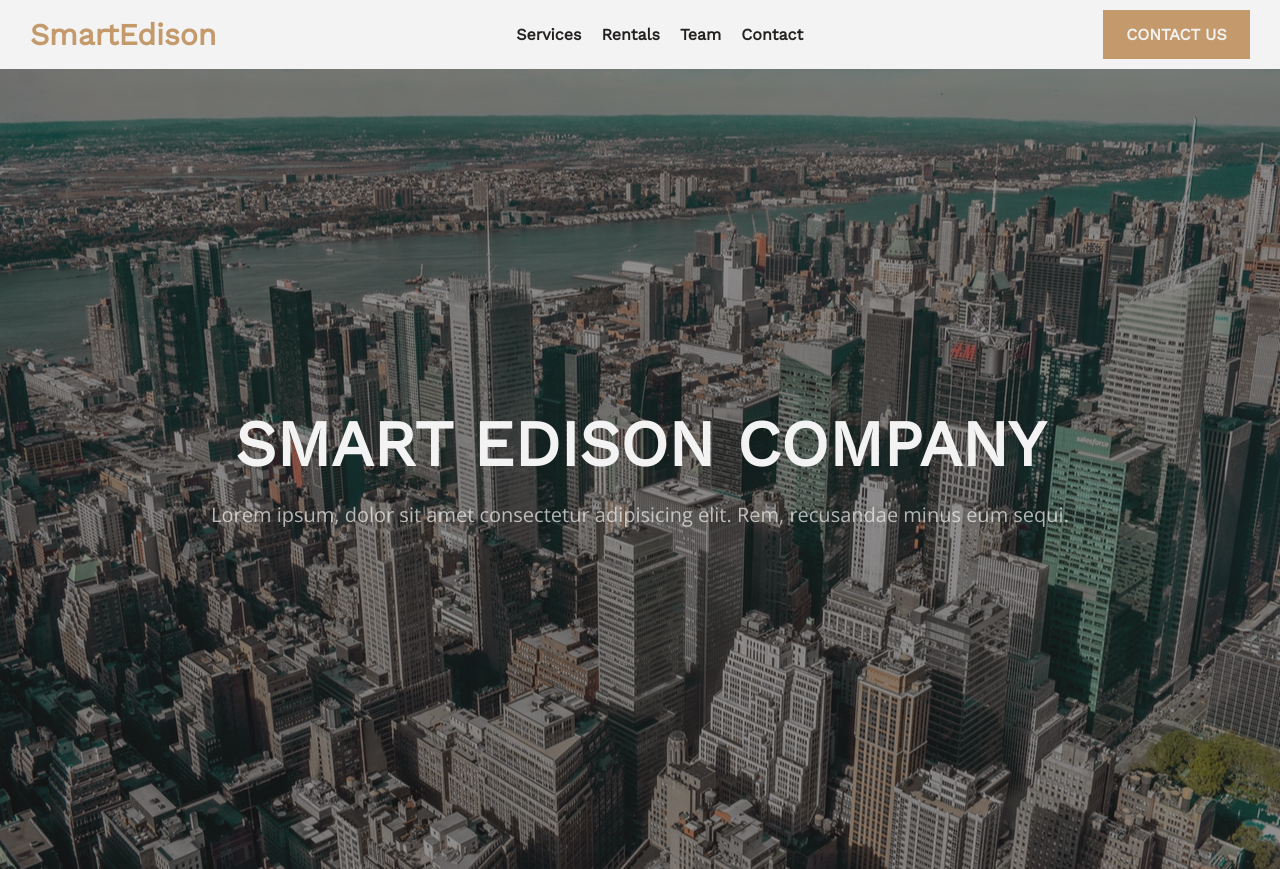
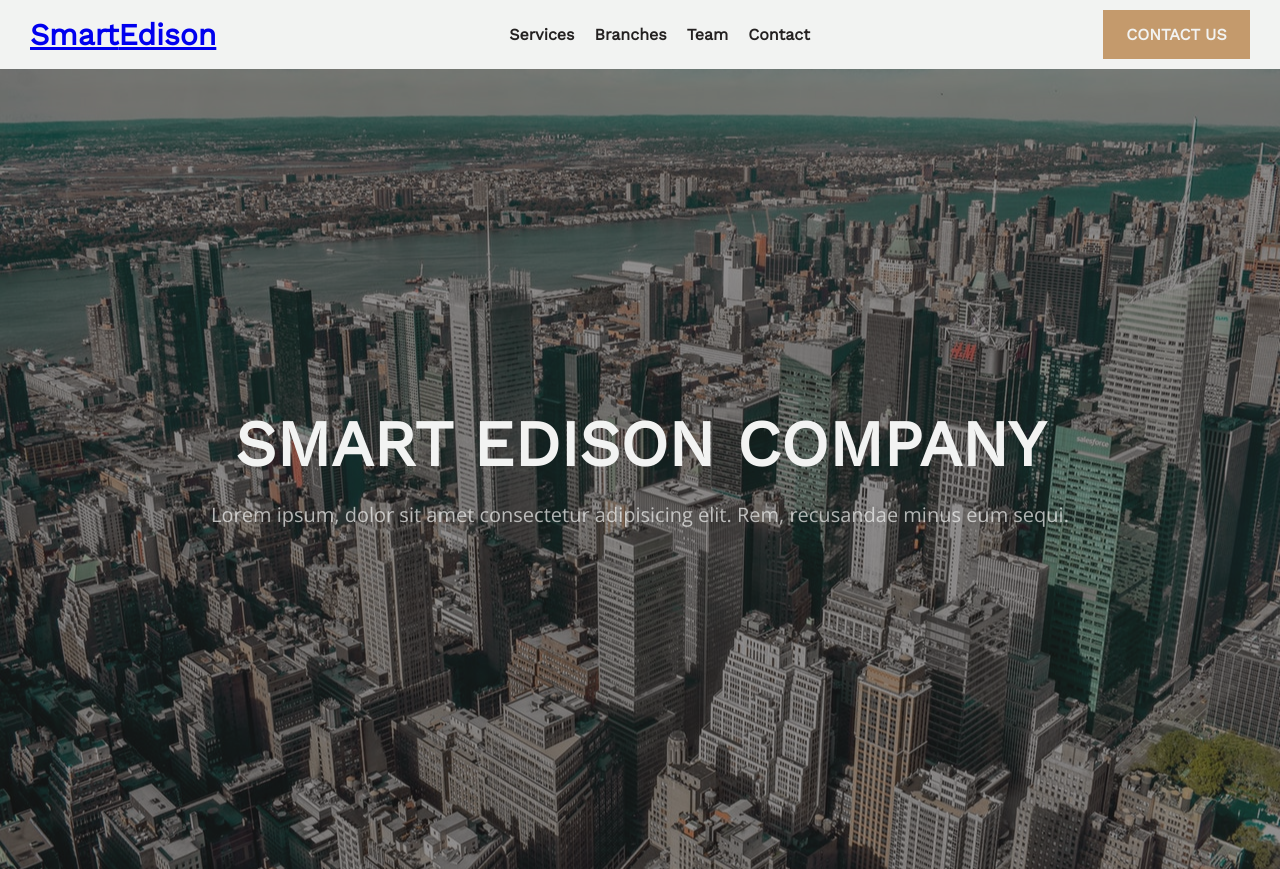
Before and after one commit to DownTheMatrix/lighthouse-construction-company, a website: page index.html in a window 1280 px wide. Shown: the top 869 px of the page. Drawn offline with nearby package versions, Linux system fonts and the light colour scheme.

Commit message:
Add home anchor

```diff
--- a/index.html
+++ b/index.html
@@ -15,11 +15,11 @@
     <!-- Navbar -->
     <nav id="navbar">
       <div class="logo">
-        <h1>Smart<span class="hl">Edison</span></h1>
+        <h1><a href="#home">Smart<span class="hl">Edison</span></a></h1>
       </div>
       <ul class="navlist">
         <li><a href="#services">Services</a></li>
-        <li><a href="#rentals">Rentals</a></li>
+        <li><a href="#branches">Branches</a></li>
         <li><a href="#team">Team</a></li>
         <li><a href="#contact">Contact</a></li>
       </ul>
@@ -197,6 +197,11 @@
         </div>
     </section>
 
+    <!-- Contact -->
+    <section id="contact">
+
+    </section>
+
 
 
     <script src="js/main.js"></script>
```
